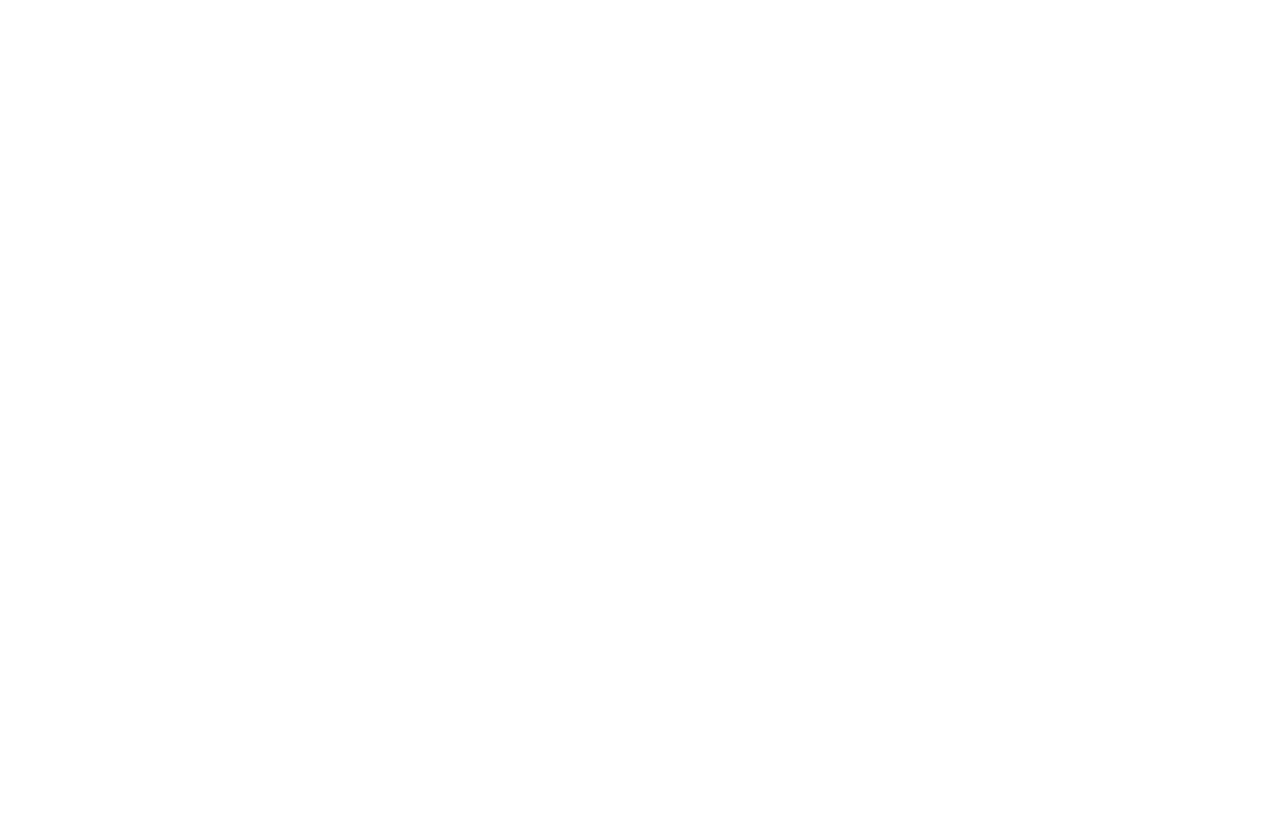
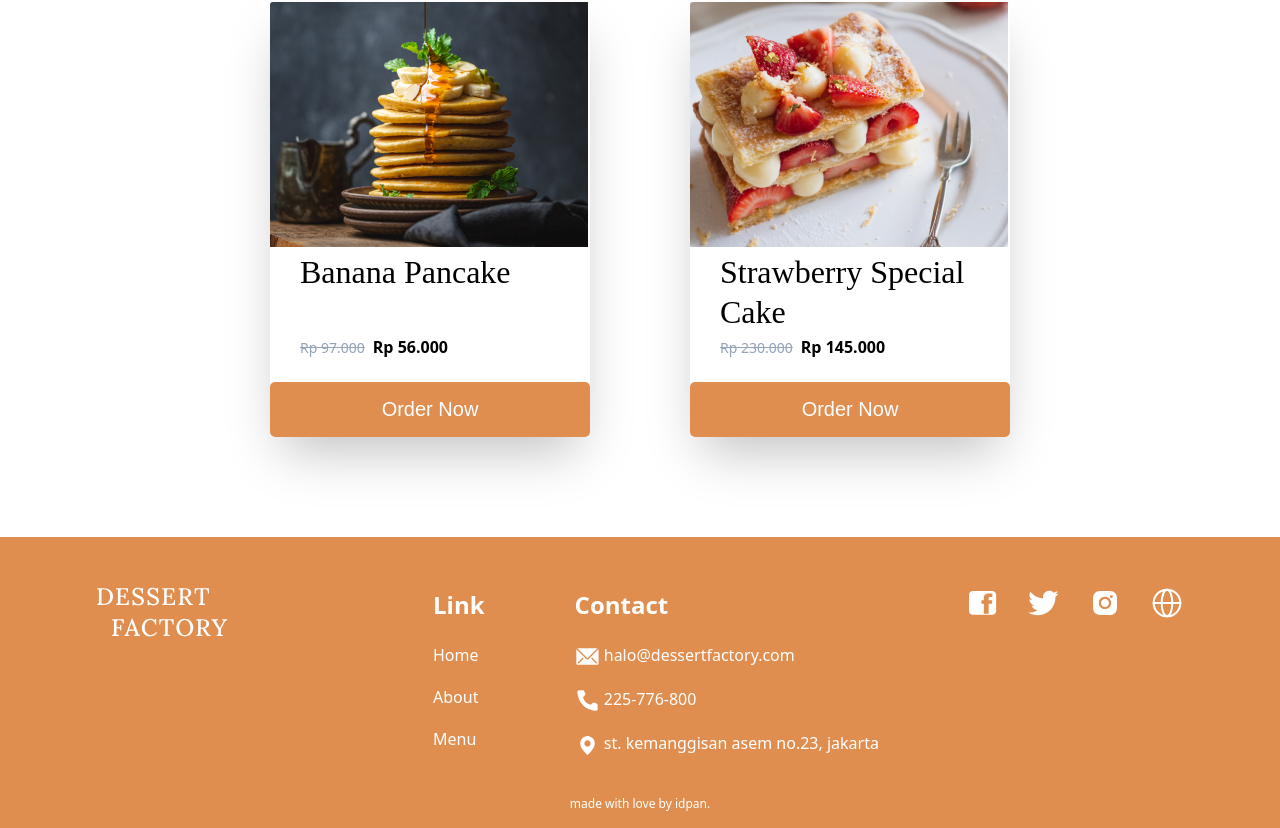
Before and after one commit to idpan/dessert-factory-page, a React (Create React App) app: page / in a window 1280 px wide. Shown: the part 3332-4160 px from the top of the page. Before the commit the page ends 1824 px from the top, so only its background shows below. Built offline with nearby package versions, Linux system fonts and the light colour scheme.

Commit message:
initial commit

```diff
--- a/public/index.html
+++ b/public/index.html
@@ -4,7 +4,7 @@
     <meta charset="utf-8" />
     <link rel="icon" href="%PUBLIC_URL%/favicon.ico" />
     <meta name="viewport" content="width=device-width, initial-scale=1" />
-      <meta
+    <meta
       name="description"
       content="Web site created using create-react-app"
     />
@@ -12,5 +12,5 @@
   </head>
   <body>
     <div id="root"></div>
-    </body>
+  </body>
 </html>
--- a/src/App.js
+++ b/src/App.js
@@ -1,3 +1,4 @@
+import Footer from "./footer/Footer";
 import Header from "./header/Header";
 import Main from "./main/Main";
 import Button from "./utility/Button";
@@ -7,6 +8,7 @@
     <div className="App">
       <Header></Header>
       <Main></Main>
+      <Footer></Footer>
     </div>
   );
 }
--- /dev/null
+++ b/src/footer/Footer.js
@@ -0,0 +1,48 @@
+import { ReactComponent as Logo } from "../images/DESSERT FACTORY.svg";
+import { ReactComponent as Facebook } from "../images/facebook.svg";
+import { ReactComponent as Twitter } from "../images/akar-icons_twitter-fill.svg";
+import { ReactComponent as Instagram } from "../images/bxl_instagram-alt.svg";
+import { ReactComponent as Web } from "../images/web.svg";
+import email from "../images/clarity_email-solid.svg";
+import phone from "../images/carbon_phone-filled.svg";
+import location from "../images/ci_location.svg";
+export default function Footer(pros) {
+  return (
+    <footer id="contact" className="relative bg-primary pb-[50px]">
+      <div className="as-container  pt-[50px] flex gap-[30px] flex-col items-center md:items-start [&_div]:text-white [&_strong]:block [&_strong]:mb-[20px]  [&_strong]:capitalize [&_strong]:text-[24px] [&_a]:block  pb-[20px] md:flex-row justify-between ">
+        <div>
+          <Logo></Logo>
+        </div>
+        <div className=" max-w-[750px] w-full flex flex-col justify-between md:flex-row  [&_div]:text-center md:[&_div]:text-left items-center md:items-start gap-[20px] md:gap-0 ">
+          <div className=" [&_a]:capitalize [&_a:not(:last-child)]:mb-[18px] ">
+            <strong>link</strong>
+            <a href="#home">home</a>
+            <a href="#about">about</a>
+            <a href="#menu">menu</a>
+          </div>
+          <div className="[&_img]:w-[25px] [&_img]:inline-block [&>div:not(:last-child)]:mb-[18px]   ">
+            <strong>contact</strong>
+            <div>
+              <img src={email} alt="" /> halo@dessertfactory.com
+            </div>
+            <div>
+              <img src={phone} alt="" /> 225-776-800
+            </div>
+            <div>
+              <img src={location} alt="" /> st. kemanggisan asem no.23, jakarta
+            </div>
+          </div>
+          <div className="flex gap-[30px] items-center mt-[20px] md:mt-0  ">
+            <Facebook></Facebook>
+            <Twitter></Twitter>
+            <Instagram></Instagram>
+            <Web></Web>
+          </div>
+        </div>
+        <div className="text-center left-0 right-0 absolute  bottom-[15px] text-[12px]">
+          made with love by idpan.
+        </div>
+      </div>
+    </footer>
+  );
+}
--- a/src/header/Hero.js
+++ b/src/header/Hero.js
@@ -18,7 +18,7 @@
           place that you can find your happiness bakery, cupcake and many
           dessert that wil bring happines to your home
         </p>
-        <a href="/order">
+        <a href="#menu">
           <Button className="bg-[#E08E4Fcc] rounded-[9px] text-[24px] ">
             order now
           </Button>
--- a/src/header/Navbar.js
+++ b/src/header/Navbar.js
@@ -25,7 +25,7 @@
           <Navlink link="#menu">menu</Navlink>
           <Navlink link="#contact">contact</Navlink>
           <Navlink link="#about">about</Navlink>
-          <a href="./order">
+          <a href="#menu">
             <Button className="lmd:w-full lmd:text-[28px] lmd:py-[1rem] lmd:mt-[20px] md:py-[.8rem] md:px-[1.5rem] md:rounded-xl md:bg-[#E08E4Fcc] ">
               order now
             </Button>
--- a/src/index.css
+++ b/src/index.css
@@ -29,8 +29,14 @@
     margin-right: 97px;
   }
 }
+* {
+  outline: none;
+}
+html {
+  scroll-behavior: smooth;
+}
 body {
-  height: 200vh;
+  height: 300vh;
 }
 .backdrop {
   position: absolute;
--- a/src/main/About.js
+++ b/src/main/About.js
@@ -1,6 +1,9 @@
 export default function About(props) {
   return (
-    <section className="relative lmd:pt-[70px] h-[542px]  md:h-[1024px] md:bg-[#FFF9F4]  lmd:bg-[top_left_-200px] md:grid grid-cols-2 ">
+    <section
+      id="about"
+      className="relative lmd:pt-[70px] h-[542px]  md:h-[1024px] md:bg-[#FFF9F4]  lmd:bg-[top_left_-200px] md:grid grid-cols-2 "
+    >
       <div
         className="lmd:absolute lmd:-z-30
        top-0 bottom-0 left-0 right-0 bg-bg-about bg-no-repeat h-full bg-cover "
@@ -17,6 +20,7 @@
           venenatis, lectus magna fringilla urna, porttitor
         </p>
       </div>
+      <span id="menu" className="absolute bottom-[50px]"></span>
     </section>
   );
 }
--- a/src/main/Main.js
+++ b/src/main/Main.js
@@ -1,9 +1,11 @@
+import Menu from "./Menu";
 import About from "./About";
 
 export default function (props) {
   return (
     <main>
       <About></About>
+      <Menu></Menu>
     </main>
   );
 }
--- a/src/main/Menu.js
+++ b/src/main/Menu.js
@@ -0,0 +1,102 @@
+import Card from "../utility/Card";
+import menu from "../menu.json";
+import img1 from "../images/menu-cupcake-1.png";
+import img2 from "../images/Group 7.png";
+import img3 from "../images/menu-capcake-3.png";
+import img4 from "../images/menu-wafle-1.png";
+import img5 from "../images/menu-wafle-2.png";
+import img6 from "../images/menu-special.png";
+import { useState } from "react";
+const img = [img1, img2, img3, img4, img5, img6];
+export default function Menu(props) {
+  const [category, setCategory] = useState("all");
+
+  return (
+    <div className="as-container pt-[36px] md:pt-[64px] text-center mb-[100px]  ">
+      <h2 className=" mb-[20px]  capitalize text-[32px] md:text-[80px] text-primary font-della ">
+        menu
+      </h2>
+      <div className="[&_label]:text-[24px] hover:[&_label]:cursor-pointer [&_label]:capitalize [&_label:not(:last-child)]:mr-[100px] [&_input]:hidden hidden md:block mb-[100px] ">
+        <label
+          htmlFor="all-radio"
+          onClick={() => setCategory("all")}
+          id="all-label"
+        >
+          <input
+            defaultChecked
+            className="peer"
+            name="category"
+            id="all-radio"
+            type="radio"
+          />
+          <span className=" peer-checked:border-b-primary peer-checked:border-b-4 pb-3 px-4 peer-checked:text-primary">
+            all
+          </span>
+        </label>
+        <label
+          htmlFor="cupcake-radio"
+          onClick={() => setCategory("cupcake")}
+          id="cupcake-label"
+        >
+          <input
+            className="peer"
+            name="category"
+            id="cupcake-radio"
+            type="radio"
+          />
+          <span className="peer-checked:text-primary peer-checked:border-b-primary peer-checked:border-b-4 pb-3 px-4">
+            cupcake
+          </span>
+        </label>
+        <label
+          htmlFor="pancake-radio"
+          onClick={() => setCategory("pancake")}
+          id="pancake-label"
+        >
+          <input
+            className="peer"
+            name="category"
+            id="pancake-radio"
+            type="radio"
+          />
+          <span className="peer-checked:text-primary peer-checked:border-b-primary peer-checked:border-b-4 pb-3 px-4">
+            pancake
+          </span>
+        </label>
+        <label
+          htmlFor="special-radio"
+          onClick={() => setCategory("special")}
+          id="special-label"
+        >
+          <input
+            className="peer"
+            name="category"
+            id="special-radio"
+            type="radio"
+          />
+          <span className="peer-checked:text-primary peer-checked:border-b-primary peer-checked:border-b-4 pb-3 px-4">
+            special
+          </span>
+        </label>
+      </div>
+      <div className=" mx-auto flex w-100% justify-center gap-x-[50px] gap-y-[70px] md:gap-x-[100px] md:gap-y-[150px] md:grid-cols-3  flex-wrap">
+        {menu.map((obj) => {
+          if (category !== "all") {
+            if (obj.category !== category) return;
+          }
+
+          return (
+            <Card
+              category={obj.category}
+              key={obj.id}
+              image={img[obj.id - 1]}
+              name={obj.name}
+              primePrice={obj.primePrice}
+              actualPrice={obj.actualPrice}
+            ></Card>
+          );
+        })}
+      </div>
+    </div>
+  );
+}
--- /dev/null
+++ b/src/menu.json
@@ -0,0 +1,50 @@
+[
+  {
+    "category": "cupcake",
+    "id": "1",
+    "img": "img1",
+    "name": "redvelvet cupcake",
+    "primePrice": "50.000",
+    "actualPrice": "32.000"
+  },
+  {
+    "category": "cupcake",
+    "id": "2",
+    "img": "img2",
+    "name": "double chocolate cupcake",
+    "primePrice": "97.000",
+    "actualPrice": "56.000"
+  },
+  {
+    "category": "cupcake",
+    "id": "3",
+    "img": "img3",
+    "name": "rainbow cupcake",
+    "primePrice": "69.000",
+    "actualPrice": "56.000"
+  },
+  {
+    "category": "pancake",
+    "id": "4",
+    "img": "img4",
+    "name": "ice cream chocolate pancake",
+    "primePrice": "88.000",
+    "actualPrice": "45.000"
+  },
+  {
+    "category": "pancake",
+    "id": "5",
+    "img": "img5",
+    "name": "banana pancake",
+    "primePrice": "97.000",
+    "actualPrice": "56.000"
+  },
+  {
+    "category": "special",
+    "id": "6",
+    "img": "img6",
+    "name": "strawberry special cake",
+    "primePrice": "230.000",
+    "actualPrice": "145.000"
+  }
+]
--- a/src/utility/Button.js
+++ b/src/utility/Button.js
@@ -2,7 +2,7 @@
   return (
     <button
       onClick={props.onClick}
-      className={` py-[1.2rem] px-[2.5rem] bg-[#E08E4F] text-white font-medium font-montserrat capitalize ${props.className} `}
+      className={` hover:bg-[#e49961] py-[1.2rem] px-[2.5rem] bg-[#E08E4F] text-white font-medium font-montserrat capitalize ${props.className} `}
     >
       {props.children}
     </button>
--- /dev/null
+++ b/src/utility/Card.js
@@ -0,0 +1,33 @@
+import Button from "./Button";
+export default function (props) {
+  return (
+    <div
+      data-category={props.category}
+      className="relative   h-[226px] w-[122px] rounded-[3px] overflow-hidden hover:overflow-visible bg-white shadow-2xl
+     leading-tight md:w-[320px] md:h-[435px] "
+    >
+      <img
+        src={props.image}
+        className=" cursor-pointer hover:duration-700 hover:relative hover:z-30 hover:scale-125 scale-100 transition-transform "
+        alt=""
+      />
+
+      <div className="px-[5px] md:pl-[30px] text-center md:text-left">
+        <strong className=" font-normal block mb-[15px] mt-[5px]  capitalize font-della text-[14px] md:text-[32px]  ">
+          {props.name}
+        </strong>
+        <div className="md:absolute bottom-[80px] ">
+          <s className="block md:inline text-[10px] md:text-[14px] text-slate-400 ">
+            Rp {props.primePrice}
+          </s>
+          <strong className=" block md:inline md:ml-2  text-[12px] md:text-[16px] ">
+            Rp {props.actualPrice}
+          </strong>
+        </div>
+        <Button className="absolute   md:mt-[25px] bottom-0 left-0 right-0 md:block lmd:px-0  py-[10px] text-[14px] md:text-[20px] md:py-[15px] md:rounded-[5px] ">
+          order now
+        </Button>
+      </div>
+    </div>
+  );
+}
```
Also changed, not shown: public/menu-capcake-3.png (added), src/utility/menu-capcake-3.png (added).
